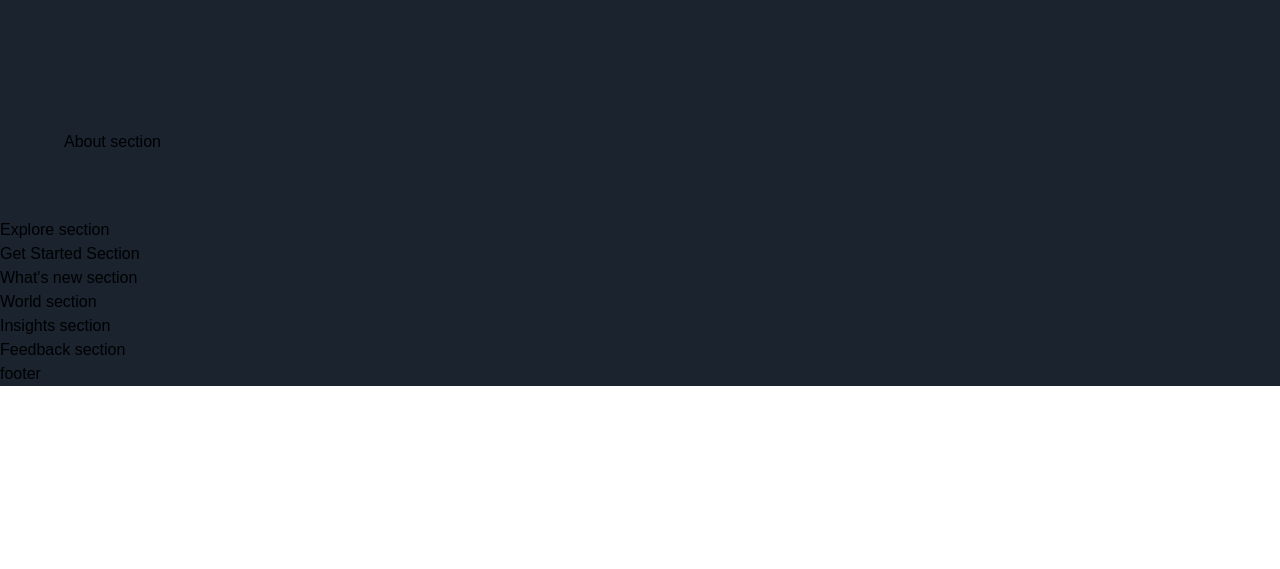
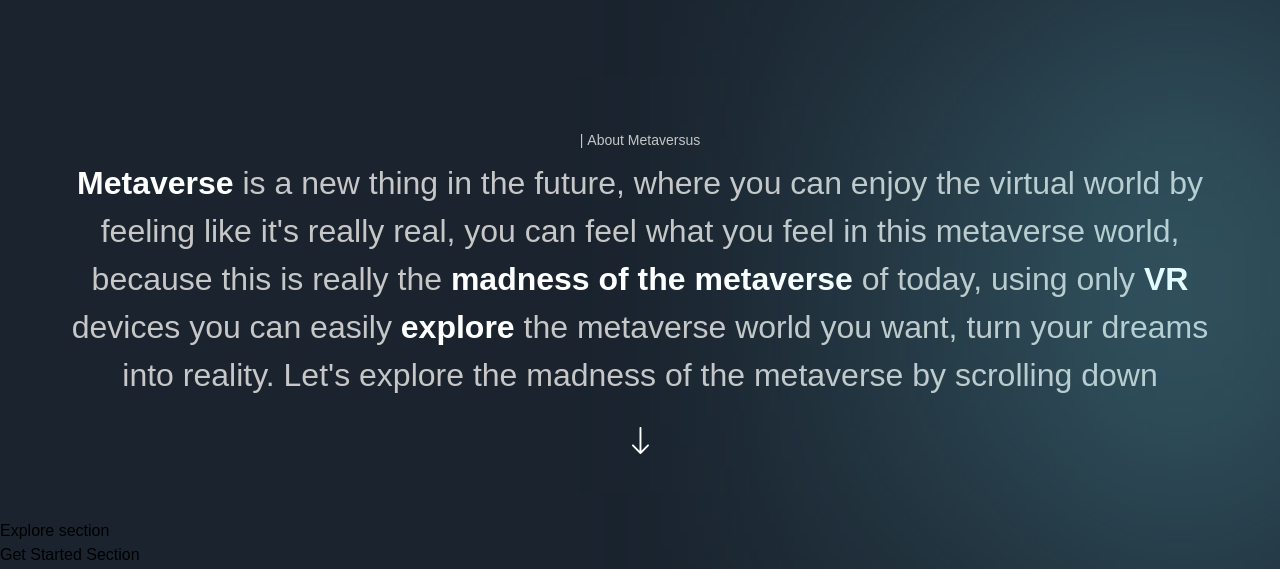
Before and after one commit to andresbueno043/metaversus, a Next.js app: page / in a window 1280 px wide. Shown: the part 1038-1607 px from the top of the page. Before the commit the page ends 1424 px from the top, so only its background shows below. Built offline with nearby package versions, Linux system fonts and the light colour scheme; a web font is replaced by a local one.

Commit message:
About section added

```diff
--- a/sections/About.jsx
+++ b/sections/About.jsx
@@ -7,7 +7,35 @@
 
 const About = () => (
   <section className={`${styles.paddings} relative z-10`}>
-    About section
+    <div className="gradient-02 z-0" />
+    <motion.div
+      variants={staggerContainer}
+      initial="hidden"
+      whileInView="show"
+      viewport={{ once: false, amount: 0.25 }}
+      className={`${styles.innerWidth} mx-auto ${styles.flexCenter} flex-col`}
+    >
+      <TypingText title="| About Metaversus" textStyles="text-center" />
+      <motion.p
+        variants={fadeIn("up", "tween", 0.2, 1)}
+        className="mt-[8px] font-normal sm:text-[32px] text-[20px] text-center text-secondary-white"
+      >
+        <span className="font-extrabold text-white">Metaverse </span>
+        is a new thing in the future, where you can enjoy the virtual world by
+        feeling like it's really real, you can feel what you feel in this
+        metaverse world, because this is really the
+        <span className="font-extrabold text-white">
+          {" "}
+          madness of the metaverse{" "}
+        </span>{" "}
+        of today, using only{" "}
+        <span className="font-extrabold text-white"> VR </span>devices you can
+        easily <span className="font-extrabold text-white"> explore </span> the
+        metaverse world you want, turn your dreams into reality. Let's explore
+        the madness of the metaverse by scrolling down
+      </motion.p>
+      <motion.img variants={fadeIn("up", "tween", 0.3, 1)} src="/arrow-down.svg" alt="arrow down" className="w-[18px] h-[28px] object-contain mt-[28px]" />
+    </motion.div>
   </section>
 );
 
```
